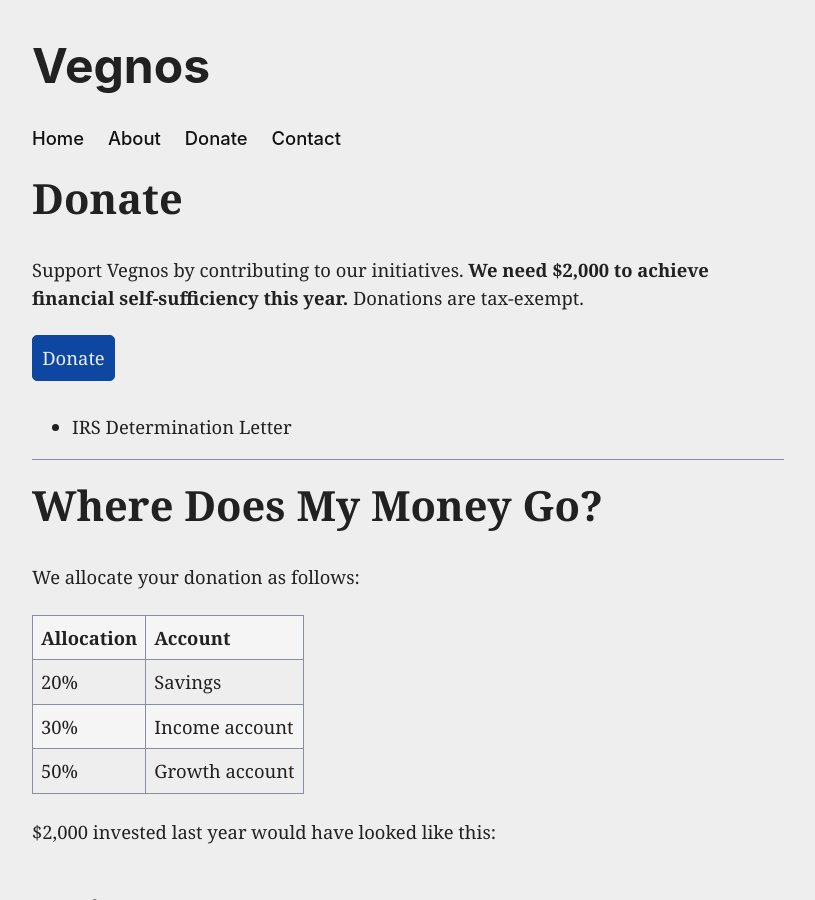
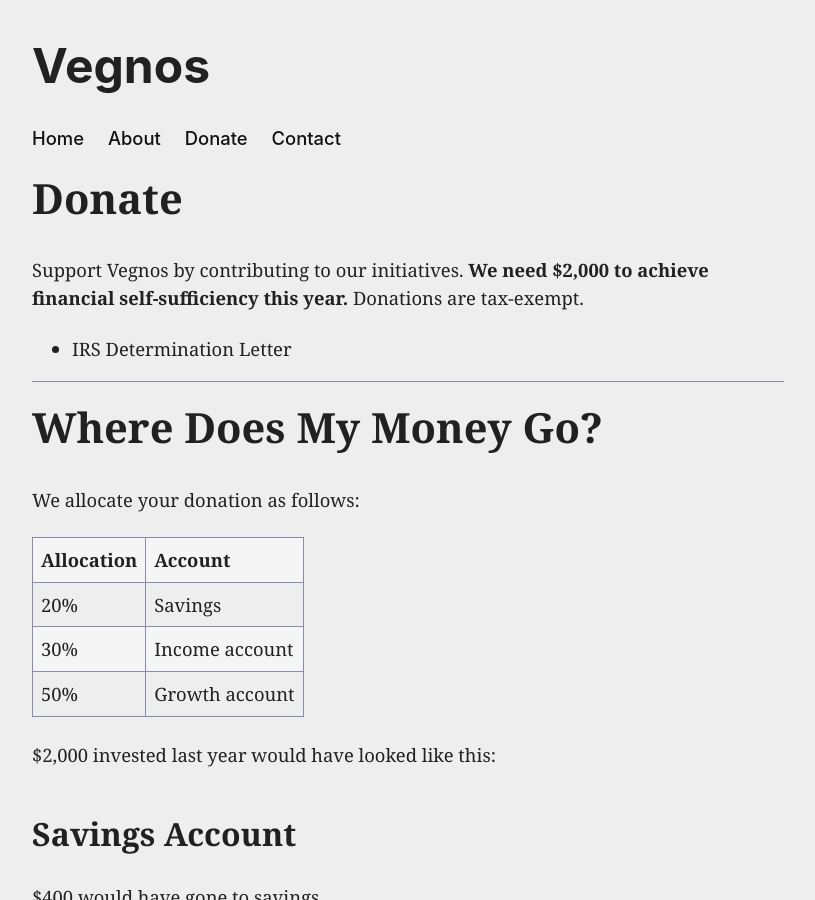
Before and after one commit to jklmnop10/vegnos, a Jekyll site: the page built from donate.md, in a window 1280 px wide and 900 px high. Shown: the whole window, without its empty margins (232-1047 px from the left). Built offline with Jekyll 4.4.1, drawn with Linux system fonts in a browser that asks for light colours.

Commit message:
Update donate.md

```diff
--- a/donate.md
+++ b/donate.md
@@ -4,8 +4,6 @@ layout: default
 ---
 
 Support Vegnos by contributing to our initiatives. **We need $2,000 to achieve financial self-sufficiency this year.** Donations are tax-exempt.
-
-[Donate](/donate){: .button .disabled }
 
 * IRS Determination Letter
 
```
